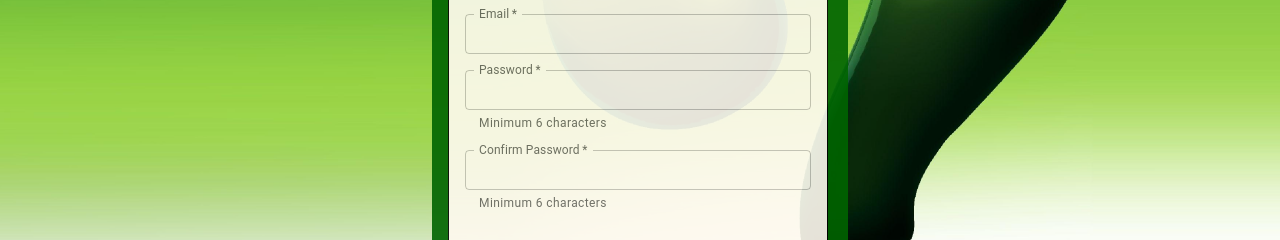
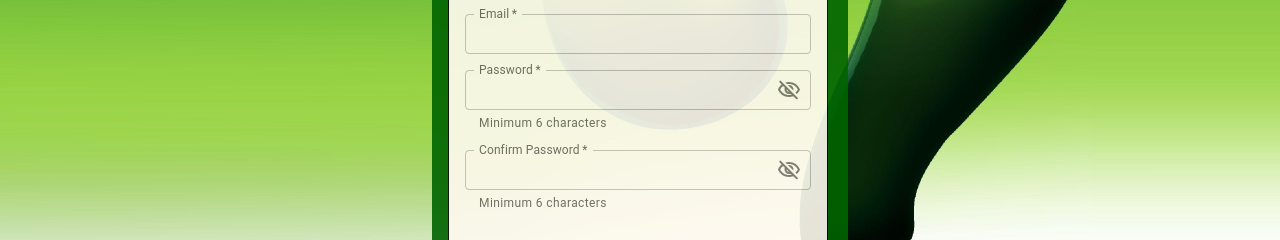
Before and after one commit to c-garraway/trivia-client, a React (Create React App) app: page /register in a window 1280 px wide. Shown: the part 223-463 px from the top of the page. Built offline with nearby package versions, Linux system fonts and the light colour scheme; no server answers.

Commit message:
auto logout for 401 response

```diff
--- a/src/apis/auth.js
+++ b/src/apis/auth.js
@@ -83,9 +83,13 @@ export const getUser = async () => {
                 },
             }
         )
+        const user = await response.json()
 
-        const user = await response.json()
-        return user
+        if (response.ok) {
+            return user
+        }
+
+        return response
 
     } catch (error) {
         console.log(error)
--- a/src/components/game/GameBoard.jsx
+++ b/src/components/game/GameBoard.jsx
@@ -3,32 +3,47 @@ import React, { useEffect } from "react";
 import PersonalPanel from "./StatsPanel/StatsPanel"
 import GamePanel from "./GamePanel/GamePanel";
 import Status from "./GamePanel/Status/Status";
-import { selectIsLoggedIn } from "../../features/userData/userDataSlice";
-import { useDispatch, useSelector } from "react-redux";
+import { resetUserData } from "../../features/userData/userDataSlice";
+import { useDispatch } from "react-redux";
 import { useNavigate } from "react-router";
-import { selectIsTeamLoaded } from "../../features/userData/teamDataSlice";
+import { resetTeamData } from "../../features/userData/teamDataSlice";
 import { getAllTeamRanks, getTeamPoints } from "../../apis/points";
-import { setAllTeamRanks, setTeamPoints } from "../../features/pointsData/pointsDataSlice";
+import { resetPointsData, setAllTeamRanks, setTeamPoints } from "../../features/pointsData/pointsDataSlice";
+import { getUser } from "../../apis/auth";
+import { resetNewGameOptionsData } from "../../features/gameData/newGameOptionsDataSlice";
+import { resetQuestionData } from "../../features/gameData/questionDataSlice";
+import { resetGameData } from "../../features/gameData/gameDataSlice";
 
 function GameBoard() {
     const navigate = useNavigate();
     const dispatch = useDispatch();
-    const isLoggedIn = useSelector(selectIsLoggedIn);
-    const isTeamLoaded = useSelector(selectIsTeamLoaded);
 
     useEffect(()=> {
-/*         if(!isLoggedIn) {
-            navigate('/')
-            return;
+
+        async function checkUser() {
+            const getUserResponse = await getUser()
+            if(getUserResponse.status === 401) {
+                new Promise(resolve => {
+                    dispatch(resetUserData());
+                    dispatch(resetGameData());
+                    dispatch(resetQuestionData());
+                    dispatch(resetNewGameOptionsData());
+                    dispatch(resetTeamData());
+                    dispatch(resetPointsData());
+                    resolve();
+                })
+                .then(() => {
+                    navigate('/');
+                })
+            } else {
+                getAllTeamRanks().then((allTeamRanks) => dispatch(setAllTeamRanks(allTeamRanks)));
+                getTeamPoints().then((teamPoints) => dispatch(setTeamPoints(teamPoints)));
+            }
         }
-        if(!isTeamLoaded) {
-            navigate('/profile')
-            return;
-        } */
-        getAllTeamRanks().then((allTeamRanks) => dispatch(setAllTeamRanks(allTeamRanks)));
-        getTeamPoints().then((teamPoints) => dispatch(setTeamPoints(teamPoints)));
 
-    },[isLoggedIn, isTeamLoaded, navigate, dispatch])
+        checkUser();
+
+    },[navigate, dispatch])
 
     return (
         <Stack
--- a/src/components/user/Register.jsx
+++ b/src/components/user/Register.jsx
@@ -1,9 +1,10 @@
-import { Box, Button, TextField, Typography } from "@mui/material";
+import { Box, Button, IconButton, InputAdornment, TextField, Typography } from "@mui/material";
 import React, { useState } from "react";
 import { useNavigate } from "react-router-dom";
 import { validEmail } from "../../utilities/regex";
 import { registerLocalUser } from "../../apis/auth";
 import { theme } from '../../theme/theme';
+import { VisibilityOffOutlined, VisibilityOutlined } from "@mui/icons-material";
 
 function Register() {
     const insetColor = theme.palette.inset.main;
@@ -23,6 +24,7 @@ function Register() {
     const [nameErrorStatus, setNameErrorStatus] = useState(false);
     const [emailErrorStatus, setEmailErrorStatus] = useState(false);
     const [loginDisabled, setLoginDisabled] = useState(true);
+    const [showPassword, setShowPassword] = useState(false)
 
     const formStyle = { pl: 2, pr: 2, pt: 1, pb: 2, borderRadius: '5px', '& .MuiTextField-root': { mt: 2, width: '100%' }, backgroundColor: mattColor, width: { xs: "90%", sm: "60%", md: "30%" }, mb: 3, opacity: .9
     };
@@ -148,7 +150,7 @@ function Register() {
                         variant="outlined"
                         id="outlined-password-input"
                         label="Password"
-                        type="password"
+                        type={showPassword ? 'text' : 'password'}
                         size="small"
                         InputLabelProps={{
                             shrink: true,
@@ -160,6 +162,19 @@ function Register() {
                             setPasswordErrorStatus(false)
                         }}
                         helperText="Minimum 6 characters"
+                        InputProps={{
+                            endAdornment: (
+                              <InputAdornment position="end">
+                                <IconButton
+                                  aria-label="toggle password visibility"
+                                  onClick={() => setShowPassword(!showPassword)}
+                                  edge="end"
+                                >
+                                  {showPassword ? <VisibilityOutlined /> : <VisibilityOffOutlined />}
+                                </IconButton>
+                              </InputAdornment>
+                            ),
+                        }}
                     />
                     <TextField
                         required
@@ -167,7 +182,7 @@ function Register() {
                         variant="outlined"
                         id="outlined-password2-input"
                         label="Confirm Password"
-                        type="password"
+                        type={showPassword ? 'text' : 'password'}
                         size="small"
                         InputLabelProps={{
                             shrink: true,
@@ -179,6 +194,19 @@ function Register() {
                             setPassword2ErrorStatus(false)
                         }}
                         helperText="Minimum 6 characters"
+                        InputProps={{
+                            endAdornment: (
+                              <InputAdornment position="end">
+                                <IconButton
+                                  aria-label="toggle password visibility"
+                                  onClick={() => setShowPassword(!showPassword)}
+                                  edge="end"
+                                >
+                                  {showPassword ? <VisibilityOutlined /> : <VisibilityOffOutlined />}
+                                </IconButton>
+                              </InputAdornment>
+                            ),
+                        }}
                     />
                     <Button
                         disabled={loginDisabled}
--- a/src/routers/AppRouter.js
+++ b/src/routers/AppRouter.js
@@ -8,7 +8,7 @@ import Register from "../components/user/Register"
 import Profile from "../components/user/Profile"
 import GameBoard from "../components/game/GameBoard"
 import ProtectedRoutes from './ProtectedRoutes';
-import PublicOnlyRoute from './PublicOnlyRoute';
+import PublicOnlyRoutes from './PublicOnlyRoutes';
 
 
 function AppRouter() {
@@ -18,7 +18,7 @@ function AppRouter() {
             <Box>
                 <Navbar/>
                 <Routes>
-                    <Route element={<PublicOnlyRoute />} >
+                    <Route element={<PublicOnlyRoutes />} >
                         <Route path='/' element={<Home/>} exact/>
                         <Route path='/login' element={<Login/>} />
                         <Route path='/register' element={<Register/>} />
--- a/src/routers/PublicOnlyRoute.js
+++ b/src/routers/PublicOnlyRoutes.js
@@ -3,7 +3,7 @@ import { useSelector } from 'react-redux';
 import { Navigate, Outlet } from 'react-router-dom'
 import { selectIsLoggedIn } from '../features/userData/userDataSlice';
 
-const PublicOnlyRoute = () => {
+const PublicOnlyRoutes = () => {
   const isLoggedIn = useSelector(selectIsLoggedIn);
 
 return (
@@ -11,4 +11,4 @@ return (
   )
 }
 
-export default PublicOnlyRoute;
+export default PublicOnlyRoutes;
```
